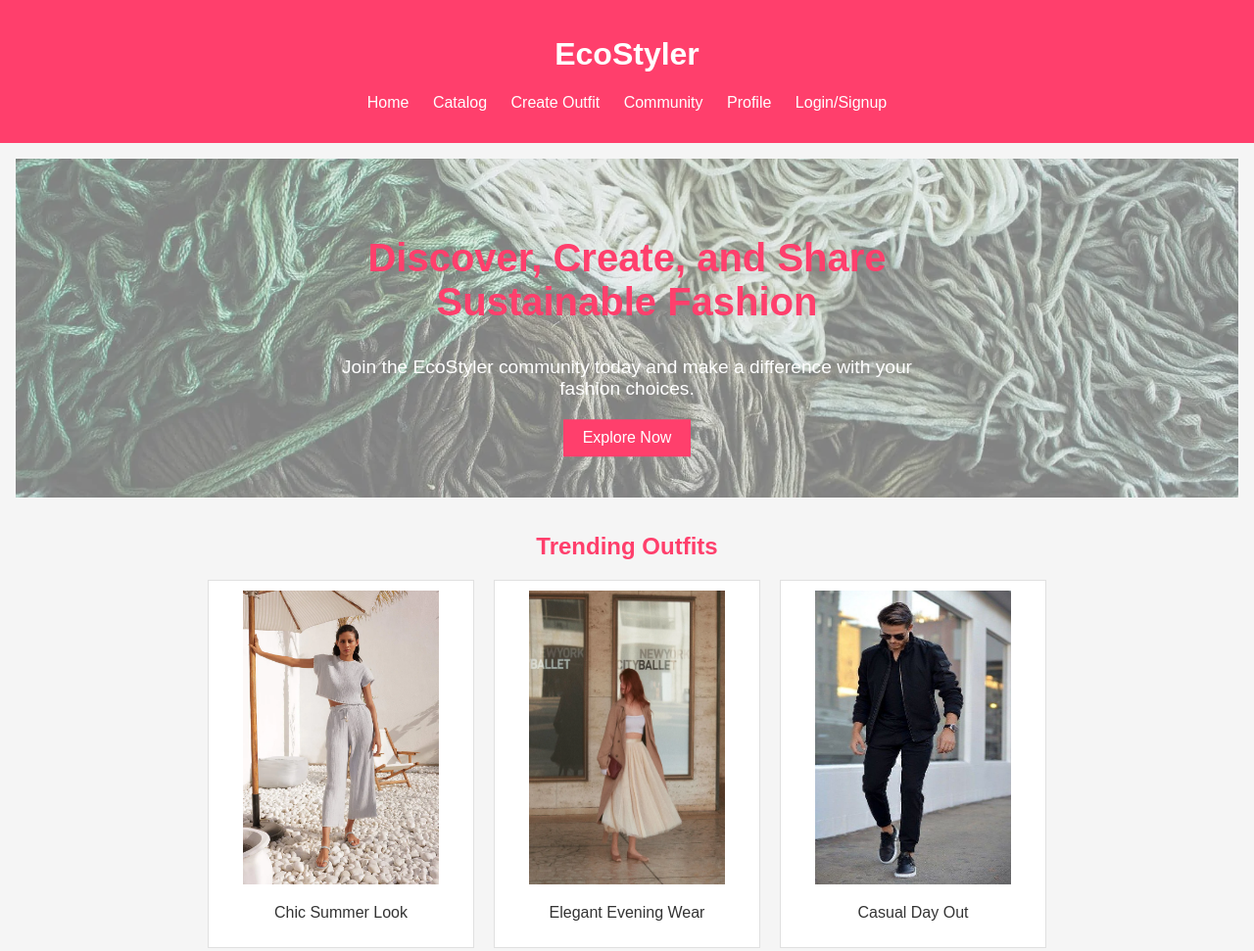
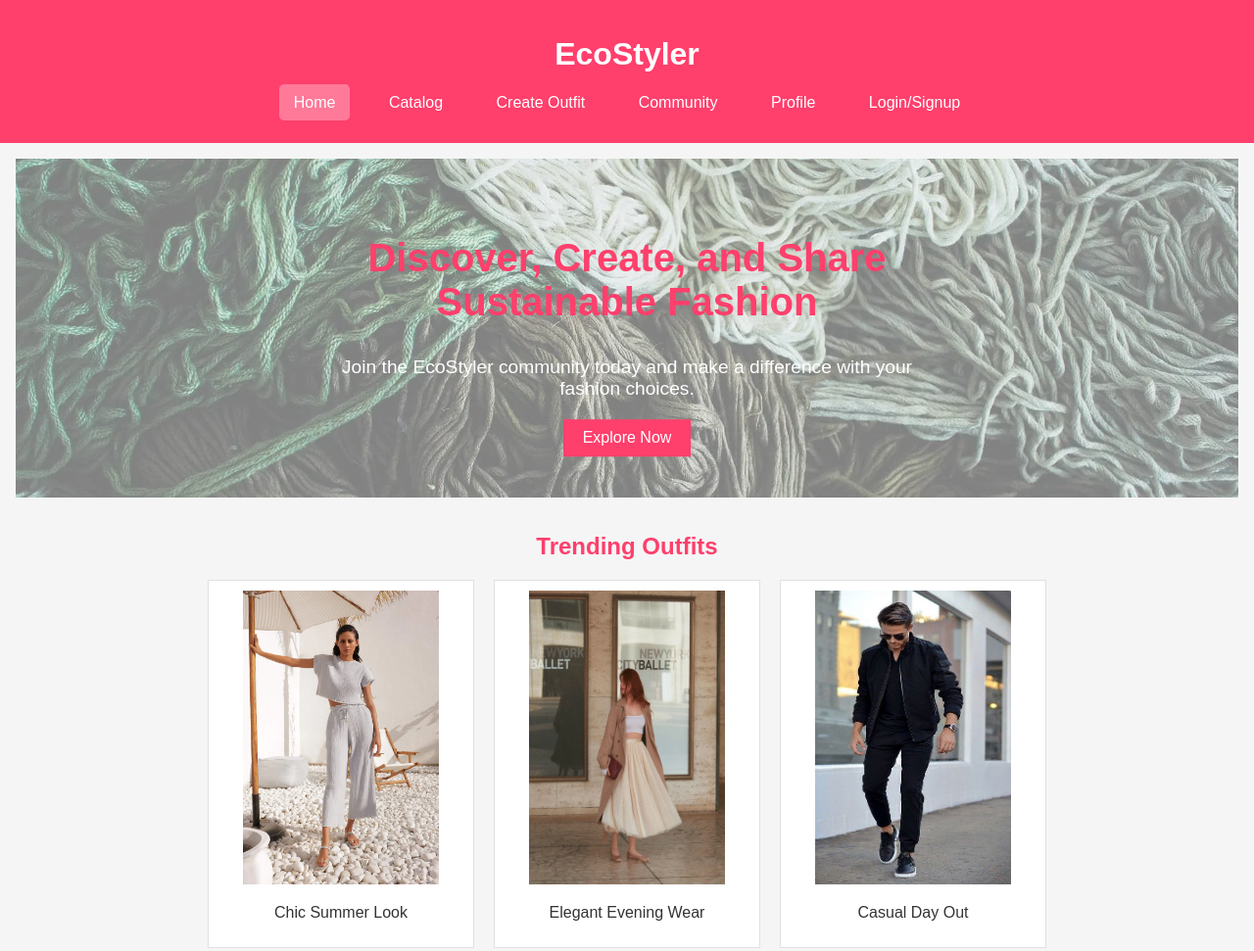
Before and after one commit to Garima3110/EcoStyler, a plain HTML site: page client/index.html in a window 1280 px wide. Shown: the top 971 px of the page at 98% size. Drawn offline with Linux system fonts and the light colour scheme.

Commit message:
Nav bar changes

```diff
--- a/client/script.js
+++ b/client/script.js
@@ -1,4 +1,21 @@
-document.getElementById('scrollButton').addEventListener('click', function() {
-    // Smooth scroll to the target element
-    document.getElementById('target').scrollIntoView({ behavior: 'smooth' });
+document.addEventListener('DOMContentLoaded', () => {
+    // Function to handle click on "Explore Now" button
+    const scrollButton = document.getElementById('scrollButton');
+    if (scrollButton) {
+        scrollButton.addEventListener('click', () => {
+            window.location.href = 'catalog.html'; // Redirect to catalog.html
+        });
+    }
 });
+document.addEventListener('DOMContentLoaded', () => {
+    const currentLocation = window.location.href;
+    const navLinks = document.querySelectorAll('nav ul li a');
+
+    navLinks.forEach(link => {
+        if (link.href === currentLocation) {
+            link.classList.add('active');
+        } else {
+            link.classList.remove('active');
+        }
+    });
+});
--- a/client/styles.css
+++ b/client/styles.css
@@ -419,3 +419,31 @@ footer {
 .search-container:hover .tooltip {
     visibility: visible;
 }
+/* Navigation bar */
+nav ul {
+    list-style-type: none;
+    padding: 0;
+    text-align: center; /* Center the navigation links */
+}
+
+nav ul li {
+    display: inline;
+    margin: 0 10px;
+}
+
+nav ul li a {
+    color: white;
+    text-decoration: none;
+    padding: 10px 15px; /* Add padding to make clickable area larger */
+    transition: background-color 0.3s ease;
+}
+
+nav ul li a:hover {
+    background-color: rgba(255, 255, 255, 0.1); /* Light background color on hover */
+}
+
+/* Active link style */
+nav ul li a.active {
+    background-color: rgba(255, 255, 255, 0.3); /* Slightly darker background for active link */
+    border-radius: 5px; /* Rounded corners */
+}
```
